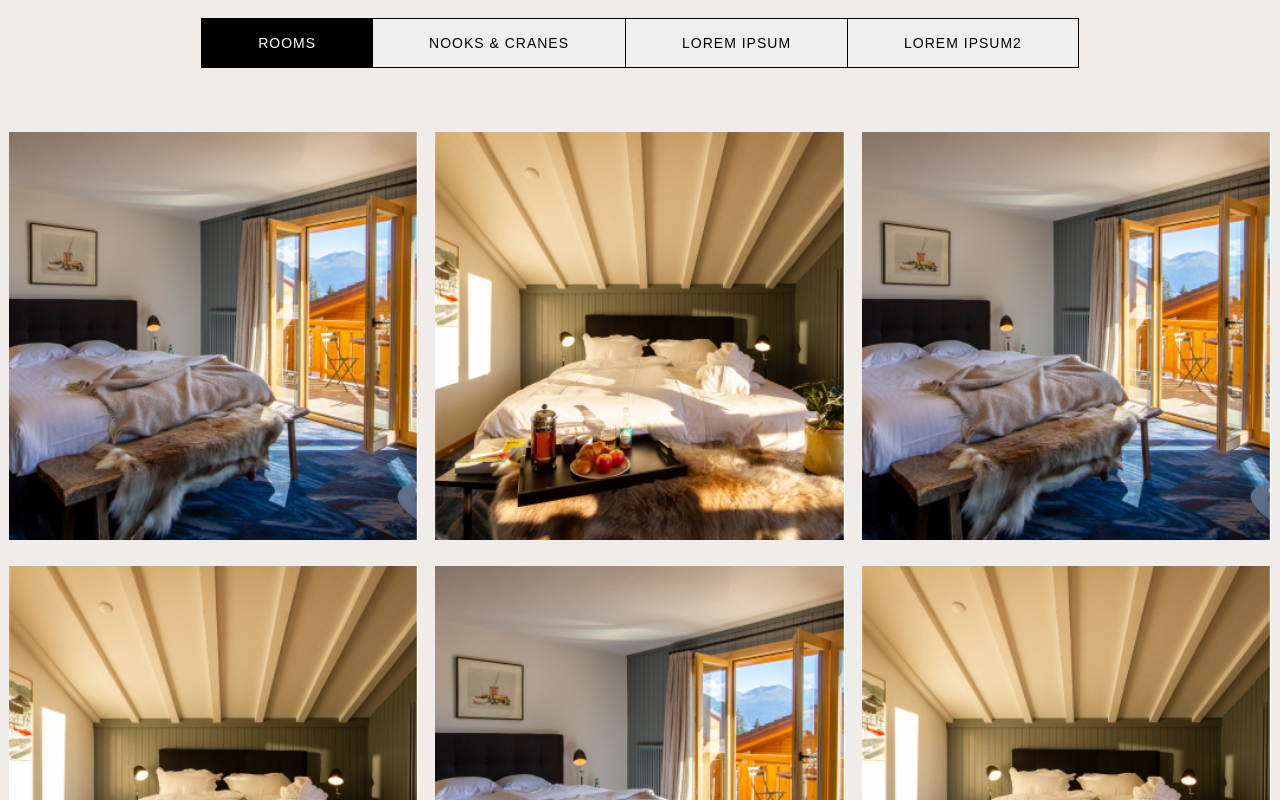
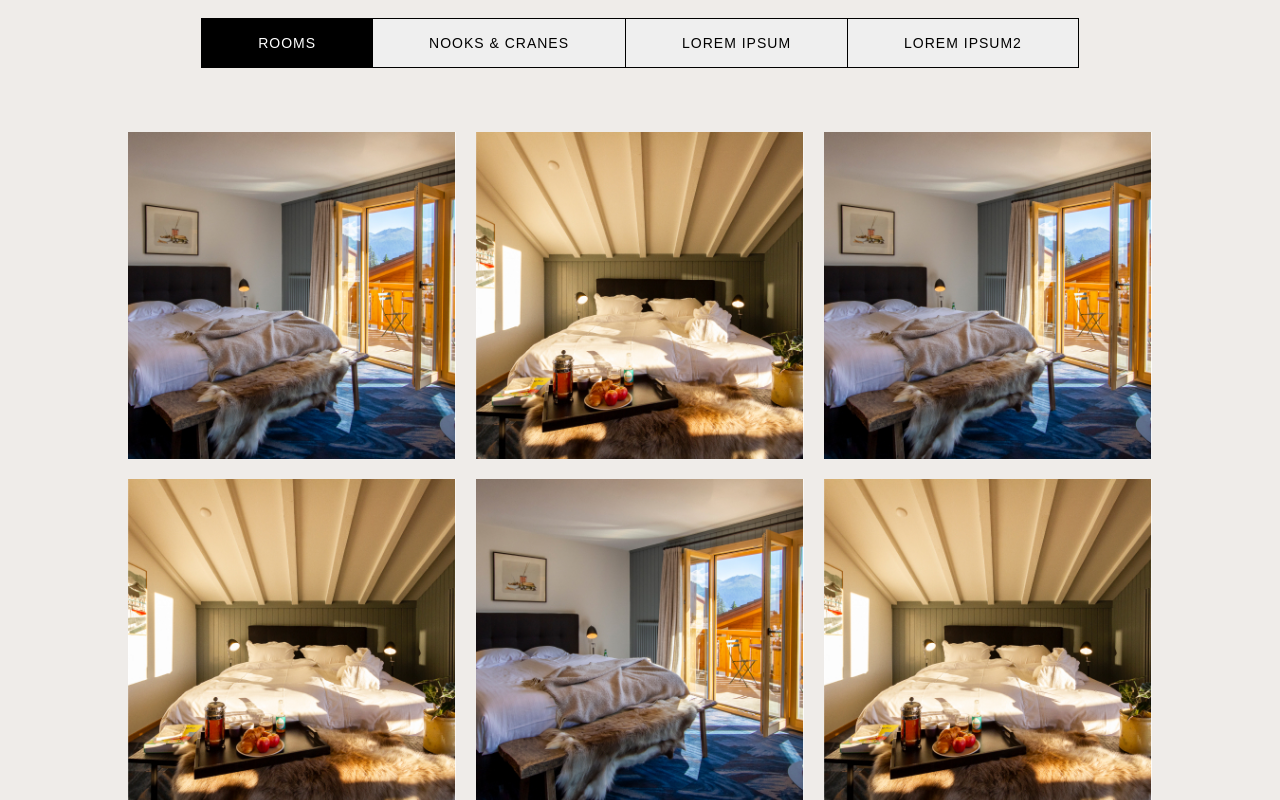
Before and after one commit to nathaliejanep/ShedHOTEL, a React (Create React App) app: page /gallery in a window 1280 px wide. Shown: the part 540-1340 px from the top of the page. Built offline with nearby package versions, Linux system fonts and the light colour scheme.

Commit message:
Made Gallery look similair to insta-feed

```diff
--- a/src/components/GalleryComponent/GalleryComponent.scss
+++ b/src/components/GalleryComponent/GalleryComponent.scss
@@ -1,20 +1,43 @@
+@import '../../sassStyles/_mixins.scss';
+
 .gallery {
+  margin: 0 10%;
+
   &-wrapper {
-    display: flex;
-    flex-wrap: wrap;
-    align-items: center;
+    display: grid;
+    grid-template-columns: repeat(3, minmax(200px, 345px));
     justify-content: center;
+    gap: 20px;
+
+    @include media(tablet) {
+      gap: 3px;
+    }
   }
 
   &-item {
-    width: 32%;
-    margin-bottom: 2%; /* (100-32*3)/2 */
+    // align-items: center;
+    // text-align: center;
+
+    // width: 32%;
+    // margin-bottom: 2%; /* (100-32*3)/2 */
+    // position: relative;
+    margin: 0;
     position: relative;
-
+    display: block;
     img {
       width: 100%;
-      height: 100%;
-      display: block;
+      vertical-align: top;
     }
   }
 }
+
+@include media(phone) {
+  .gallery {
+    margin: 0;
+    &-wrapper {
+      // grid-auto-flow: row;
+      grid-template-columns: 1fr 1fr;
+      gap: 1px;
+    }
+  }
+}
```
